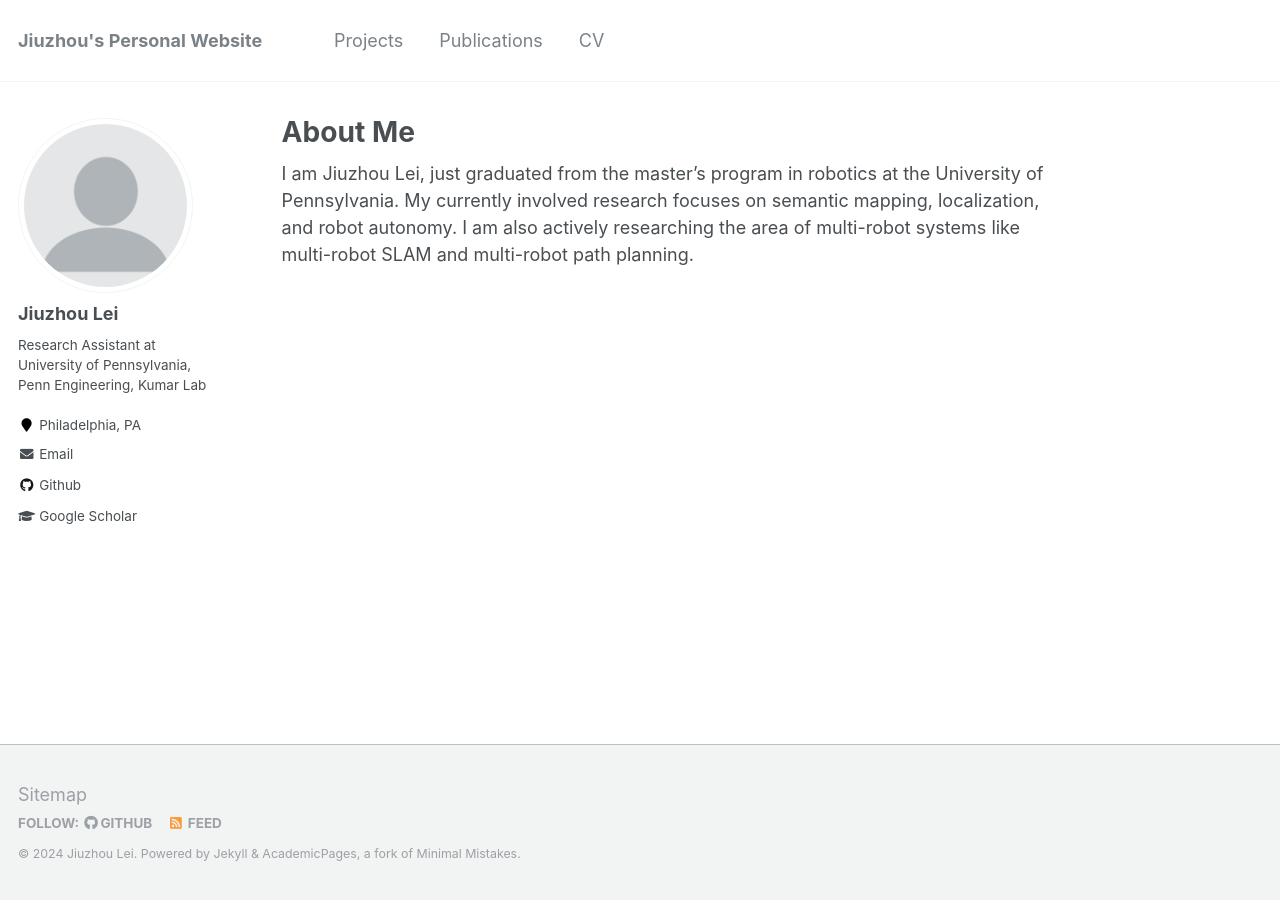
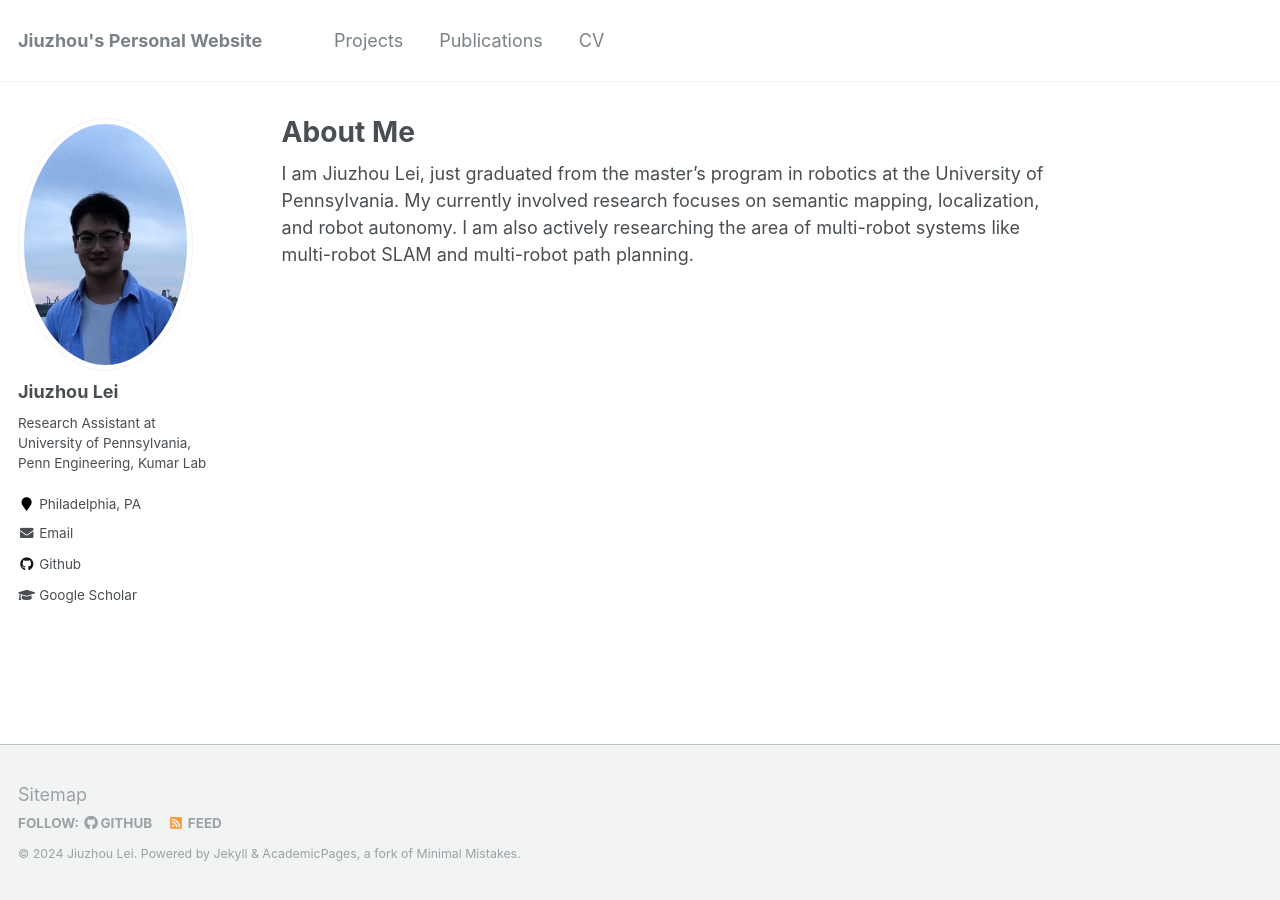
Before and after one commit to RollingOat/jiuzhou_lei.github.io, a Jekyll site: the page built from _pages/about.md, in a window 1280 px wide. Built offline with Jekyll 4.4.1, drawn with Linux system fonts in a browser that asks for light colours.

Commit message:
Update _config.yml

```diff
--- a/_config.yml
+++ b/_config.yml
@@ -81,7 +81,7 @@ analytics:
 # Site Author
 author:
   name             : "Jiuzhou Lei"
-  avatar           : "profile.png"
+  avatar           : "Lei_Jiuzhou_.jpg"
   bio              : "Research Assistant at University of Pennsylvania, Penn Engineering, Kumar Lab"
   location         : "Philadelphia, PA"
   employer         :
```
